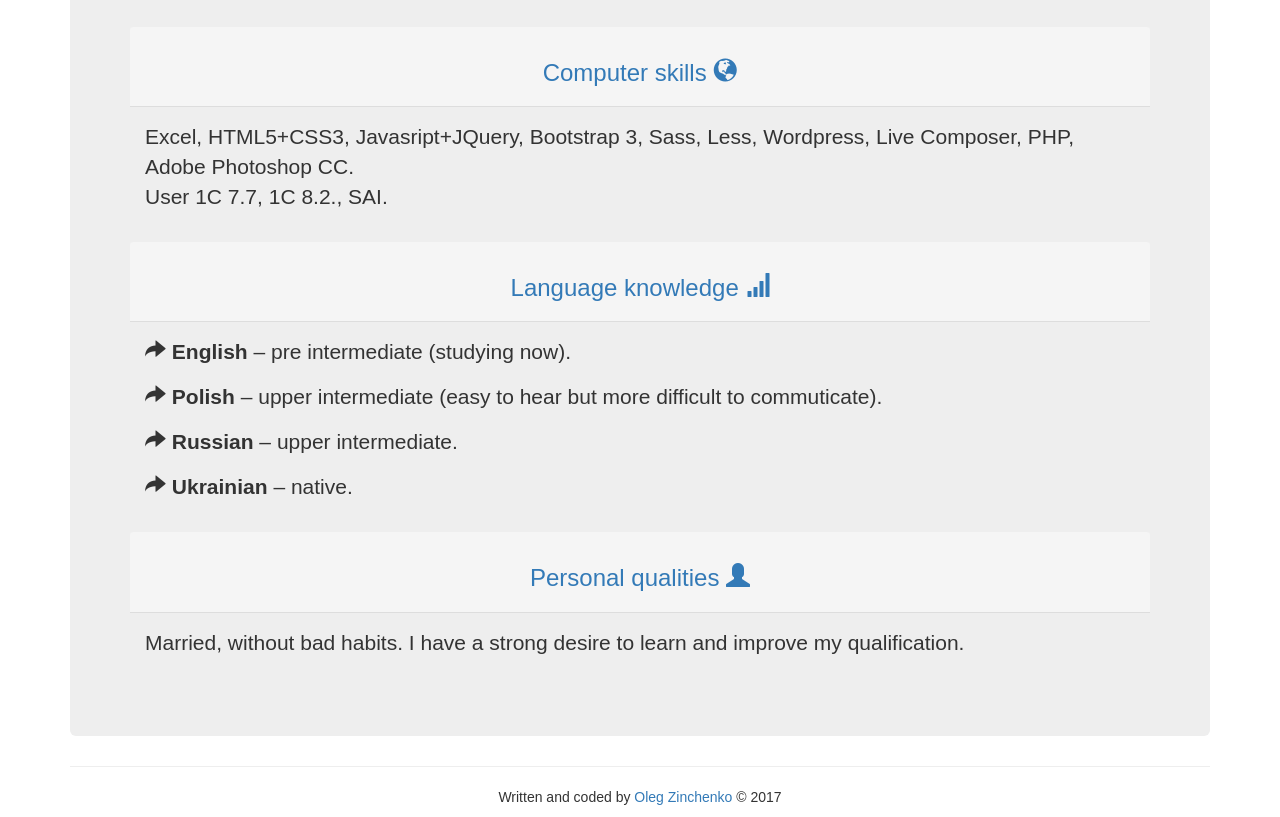
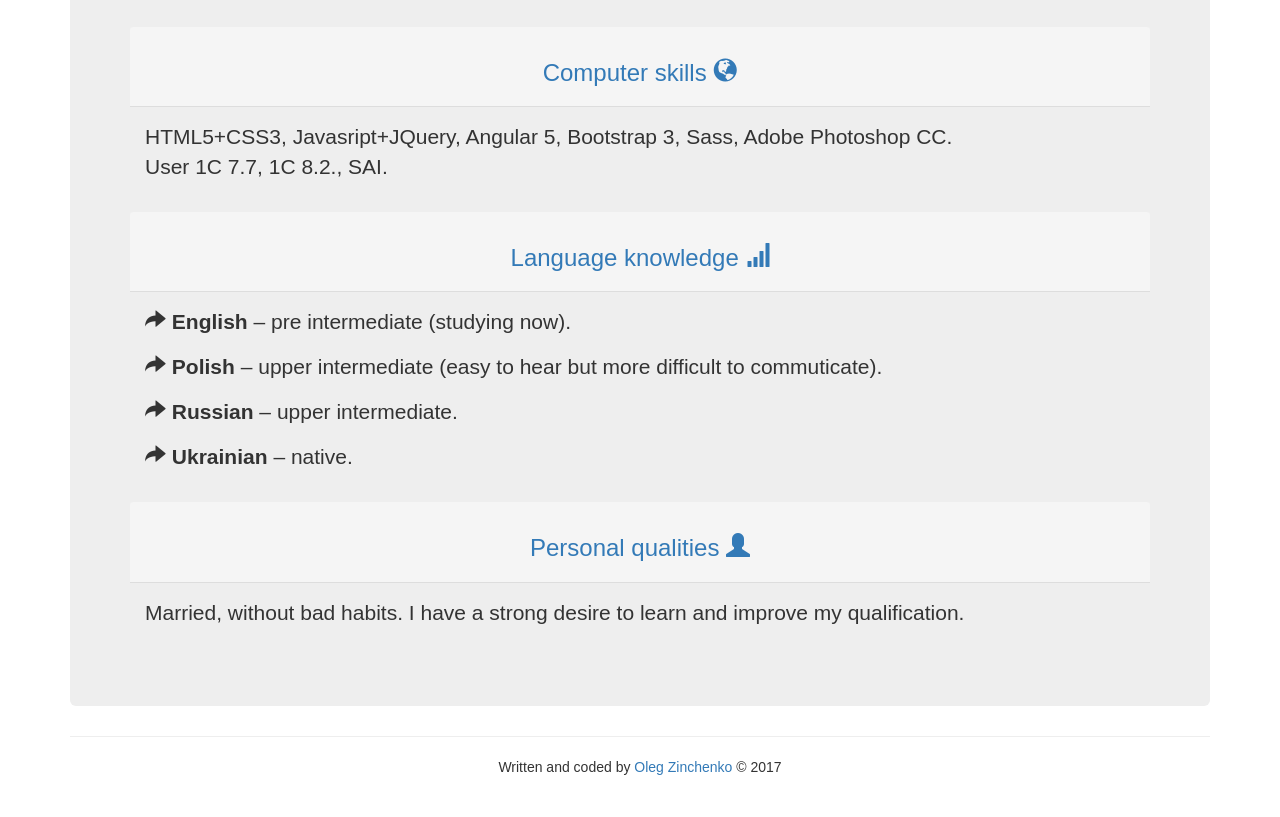
Before and after one commit to Oleg1983/cv-en, a plain HTML site: page index.html in a window 1280 px wide. Shown: the part 2214-3031 px from the top of the page. After the commit the page ends 3001 px from the top, so only its background shows below. Drawn offline with Linux system fonts and the light colour scheme.

Commit message:
change skills

```diff
--- a/index.html
+++ b/index.html
@@ -104,7 +104,7 @@
                   <h3 class="text-primary text-center">Computer skills <span class="glyphicon glyphicon-globe"></span></h3>
                 </div>
                 <div class="panel-body">
-                    <p>Excel, HTML5+CSS3, Javasript+JQuery, Bootstrap 3, Sass, Less, Wordpress, Live Composer, PHP, Adobe Photoshop CC.<br>User 1С 7.7, 1С 8.2., SAI.</p>
+                    <p>HTML5+CSS3, Javasript+JQuery, Angular 5, Bootstrap 3, Sass, Adobe Photoshop CC.<br>User 1С 7.7, 1С 8.2., SAI.</p>
                 </div>
             </div>
           </div>
```
